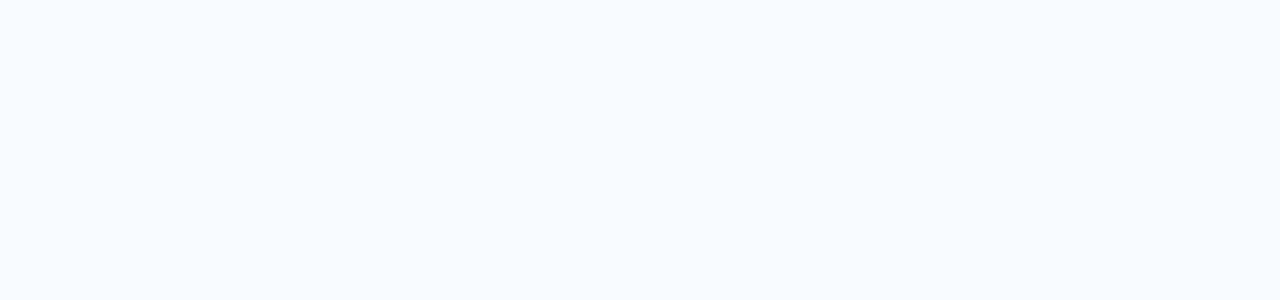
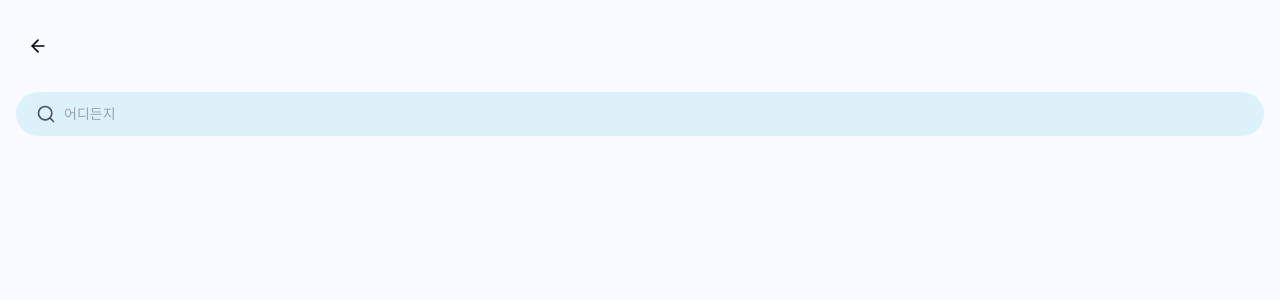
Before and after one commit to seonghoon1201/Travel_Front, a React (Create React App) app: page /search in a window 1280 px wide. Before the commit this address had no page. Shown: the top 300 px of the page. Built offline with nearby package versions, Linux system fonts and the light colour scheme; a web font is replaced by a local one.

Commit message:
feature/Searchpage 파일 생성

```diff
--- a/src/components/header/MainHeader.jsx
+++ b/src/components/header/MainHeader.jsx
@@ -26,7 +26,6 @@ const MainHeader = ({ isMenuOpen, setIsMenuOpen }) => {
         </div>
       </header>
 
-      {/* ✅ 헤더 바깥에 위치해야 fixed 오버레이가 전체 덮음 */}
       {isMenuOpen && <SideMenu onClose={() => setIsMenuOpen(false)} />}
     </>
   );
--- /dev/null
+++ b/src/pages/SearchPage.jsx
@@ -0,0 +1,15 @@
+import React from 'react';
+import SearchBar from '../components/common/SearchBar';
+import DefaultLayout from '../layouts/DefaultLayout';
+import BackHeader from '../components/header/BackHeader';
+
+const SearchPage = () => {
+  return (
+    <DefaultLayout>
+      <BackHeader />
+      <SearchBar />
+    </DefaultLayout>
+  );
+};
+
+export default SearchPage;
--- a/src/routes/index.jsx
+++ b/src/routes/index.jsx
@@ -1,5 +1,6 @@
 import { BrowserRouter as Router, Routes, Route } from 'react-router-dom';
 import HomePage from '../pages/HomePage';
+import SearchPage from '../pages/SearchPage';
 import Splash from '../pages/Splash';
 import LoginPage from '../pages/Login_and_Signup/LoginPage';
 import SignUpPage from '../pages/Login_and_Signup/SignUpPage';
@@ -31,20 +32,27 @@ const AppRoutes = () => (
     <Routes>
       <Route path="/" element={<Splash />} />
       <Route path="/home" element={<HomePage />} />
+
+      <Route path="/search" element={<SearchPage />} />
+
       <Route path="/login" element={<LoginPage />} />
       <Route path="/signup" element={<SignUpPage />} />
+
       <Route path="/find-password" element={<FindPasswordPage />} />
       <Route path="/find-password/verify" element={<VerifyCodePage />} />
       <Route path="/reset-password" element={<ResetPasswordPage />} />
+
       <Route path="/mypage" element={<MyPage />} />
       <Route path="/edit/profile" element={<EditProfile />} />
+
       <Route path="/board/hot" element={<HotBoard />} />
       <Route path="/board/detail" element={<RegionDetailPage />} />
+      <Route path="/board/budget" element={<BudgetBoard />} />
 
-      <Route path="/board/budget" element={<BudgetBoard />} />
       <Route path="/board/travel/diary" element={<TravelDiaryBoard />} />
       <Route path="/board/travel/diary/:id" element={<TravelDiaryDetail />} />
       <Route path="/write/travel/diary" element={<WriteTravelDiary />} />
+
       <Route path="/plan/location" element={<PlanLocationPage />} />
       <Route path="/kakao/callback" element={<KakaoCallbackPage />} />
       <Route path="/plan/date" element={<PlanDatePage />} />
```
